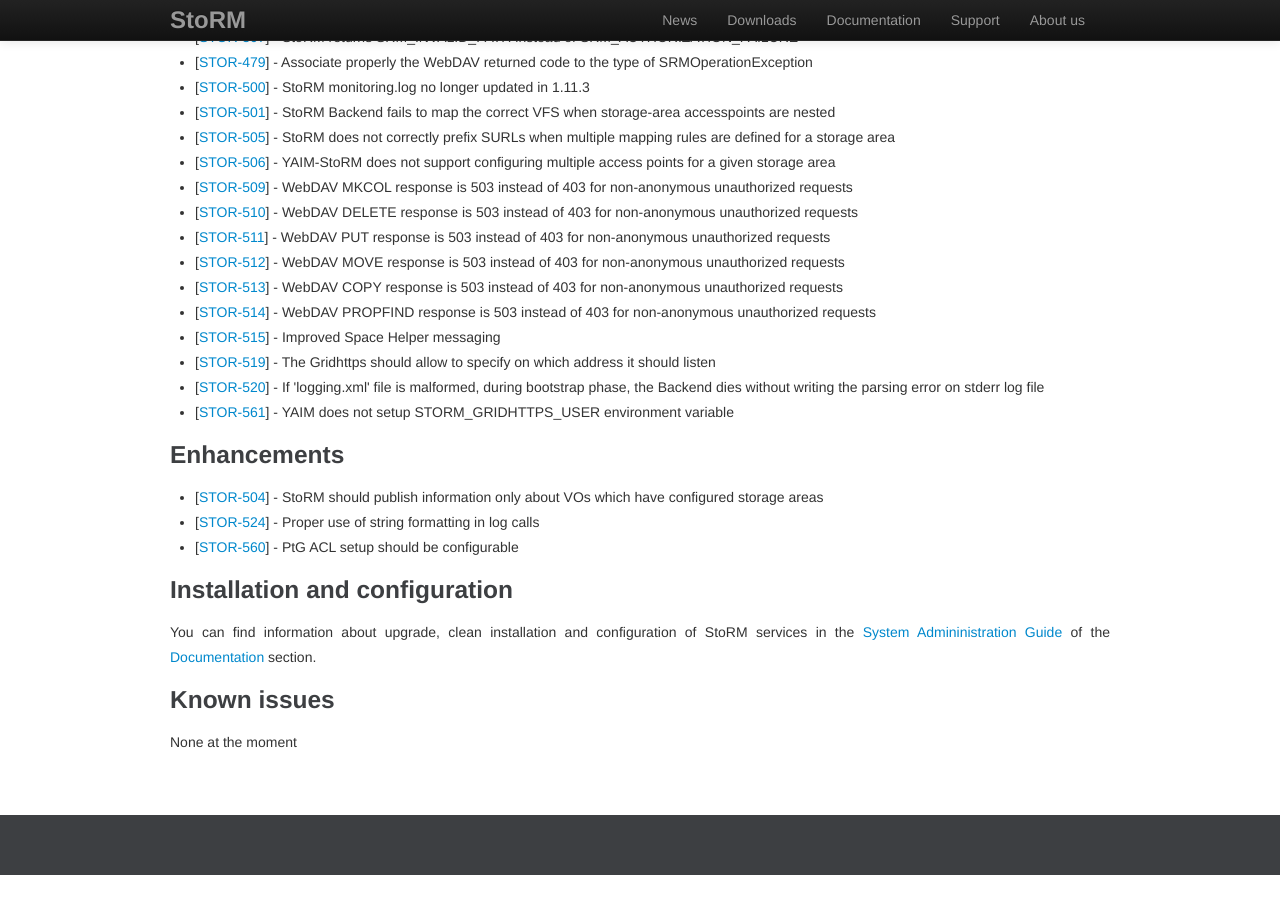
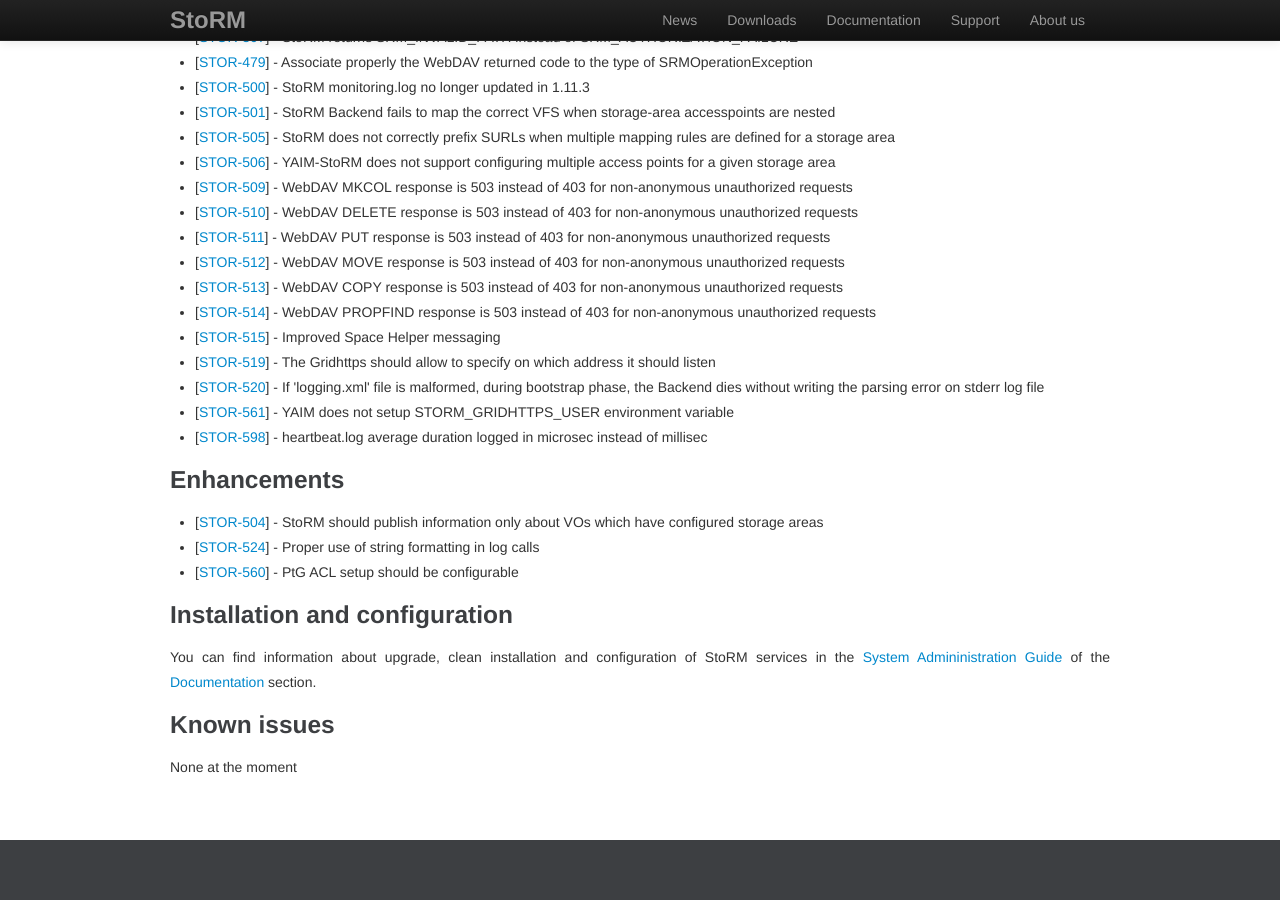
Before and after one commit to italiangrid/storm, a Jekyll site: the page built from release-notes/StoRM-v1.11.4.md, in a window 1280 px wide and 900 px high, scrolled down 680 px. Built offline with Jekyll 4.4.1, drawn with Linux system fonts in a browser that asks for light colours; Markdown is read by kramdown in place of the engine named in the settings; before the commit the page ends 1555 px from its top, so only the background shows below that.

Commit message:
release notes updated with last fix

```diff
--- a/release-notes/StoRM-v1.11.4.md
+++ b/release-notes/StoRM-v1.11.4.md
@@ -35,6 +35,8 @@
   title: If 'logging.xml' file is malformed, during bootstrap phase, the Backend dies without writing the parsing error on stderr log file
 - id: STOR-561
   title: YAIM does not setup STORM_GRIDHTTPS_USER environment variable
+- id: STOR-598
+  title: heartbeat.log average duration logged in microsec instead of millisec
 features:
 - id: STOR-504
   title: StoRM should publish information only about VOs which have configured storage areas
```
Also changed, not shown: release-notes/storm-backend-server/1.11.4/index.md (+2 -0 lines).
